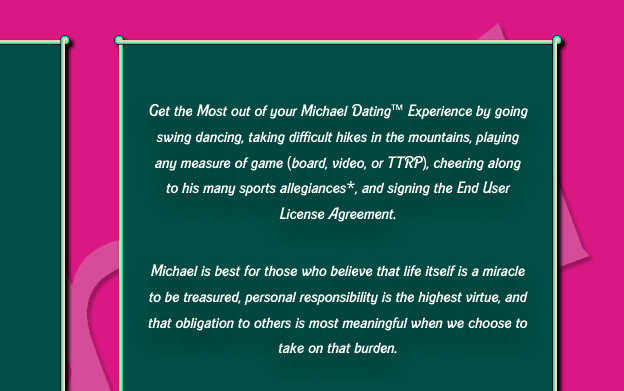
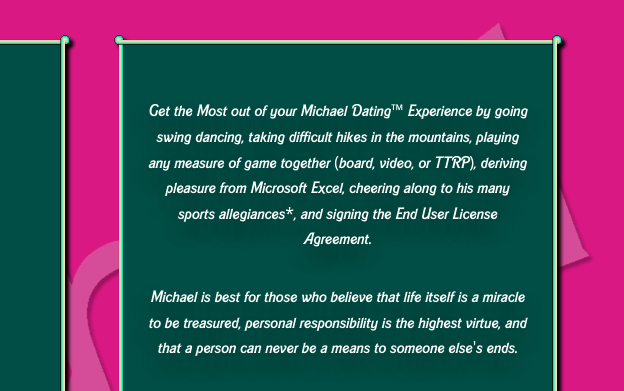
Before and after one commit to michaelwdorrill/MWD-DateMeDoc, a plain HTML site: page index.html in a window 1280 px wide. Shown: the part 2393-2784 px from the top of the page, 548-1172 px from the left. Drawn offline with Linux system fonts and the light colour scheme.

Commit message:
Update index.html

```diff
--- a/index.html
+++ b/index.html
@@ -513,8 +513,8 @@
     <section class="card snake-card t6 col-right">
       <div class="tile-frame">
         <div class="tile-text">
-          <p>Get the Most out of your Michael Dating™ Experience by going swing dancing, taking difficult hikes in the mountains, playing any measure of game (board, video, or TTRP), cheering along to his many sports allegiances*, and signing the End User License Agreement.</p>
-          <p>Michael is best for those who believe that life itself is a miracle to be treasured, personal responsibility is the highest virtue, and that obligation to others is most meaningful when we choose to take on that burden.</p>
+          <p>Get the Most out of your Michael Dating™ Experience by going swing dancing, taking difficult hikes in the mountains, playing any measure of game together (board, video, or TTRP), deriving pleasure from Microsoft Excel, cheering along to his many sports allegiances*, and signing the End User License Agreement.</p>
+          <p>Michael is best for those who believe that life itself is a miracle to be treasured, personal responsibility is the highest virtue, and that a person can never be a means to someone else's ends.</p>
           <p>* Failure to cheer may void warranty</p>
         </div>
       </div>
```
